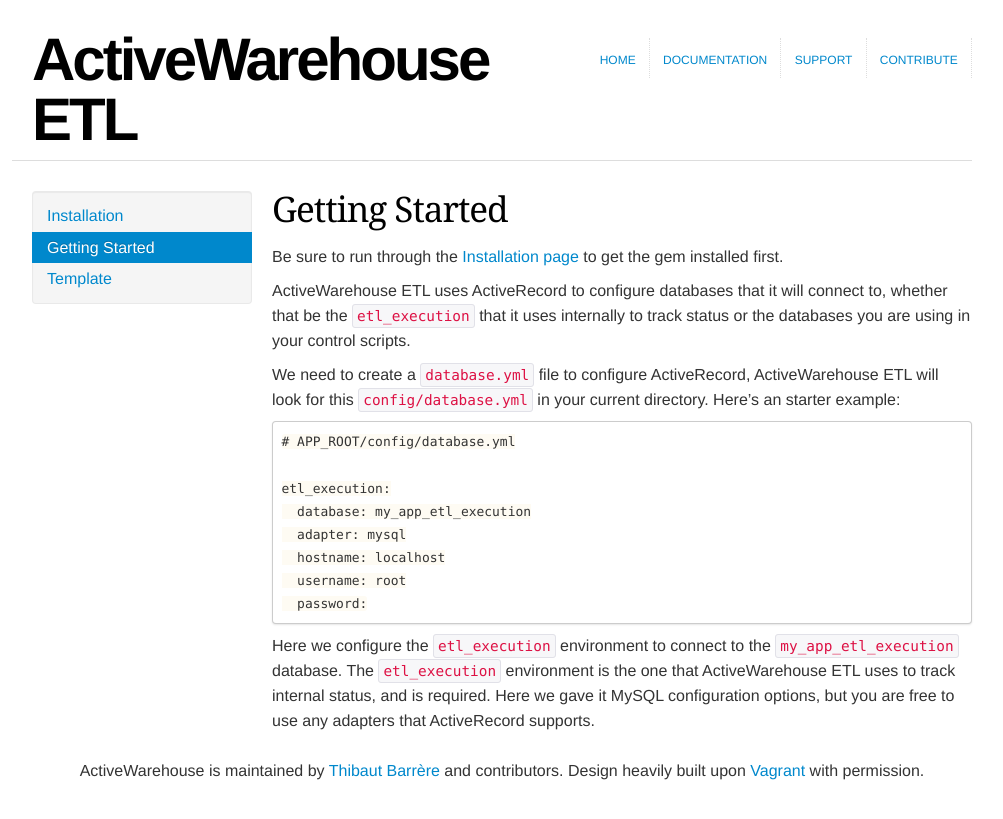
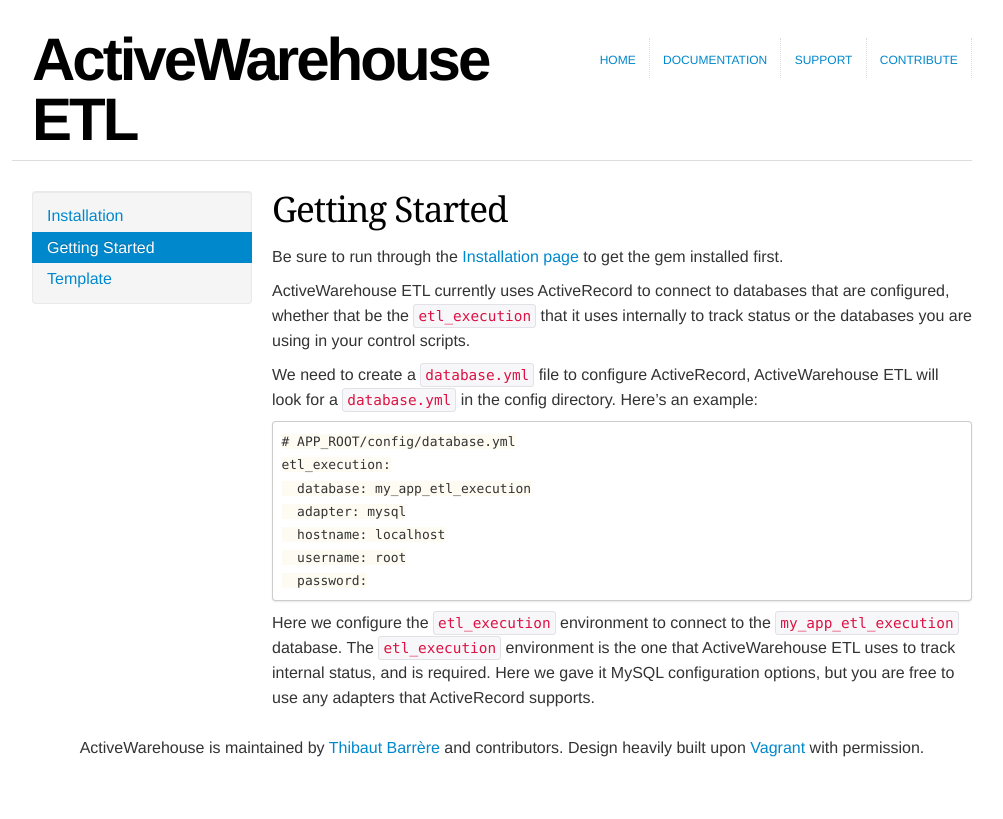
Before and after one commit to activewarehouse/activewarehouse-etl, a Jekyll site: the page built from docs/getting_started.md, in a window 1280 px wide. Shown: the top 819 px of the page, without its empty margins (138-1141 px from the left). Built offline with Jekyll 4.4.1, drawn with Linux system fonts in a browser that asks for light colours.

Commit message:
better wording for the getting started

```diff
--- a/docs/getting_started.md
+++ b/docs/getting_started.md
@@ -8,12 +8,11 @@ current: Getting Started
 
 Be sure to run through the <a href="/docs/installation.html">Installation page</a> to get the gem installed first.
 
-ActiveWarehouse ETL uses ActiveRecord to configure databases that it will connect to, whether that be the `etl_execution` that it uses internally to track status or the databases you are using in your control scripts.
+ActiveWarehouse ETL currently uses ActiveRecord to connect to databases that are configured, whether that be the `etl_execution` that it uses internally to track status or the databases you are using in your control scripts.
 
-We need to create a `database.yml` file to configure ActiveRecord, ActiveWarehouse ETL will look for this `config/database.yml` in your current directory.  Here's an starter example:
+We need to create a `database.yml` file to configure ActiveRecord, ActiveWarehouse ETL will look for a `database.yml` in the config directory.  Here's an example:
 
     # APP_ROOT/config/database.yml
-
     etl_execution:
       database: my_app_etl_execution
       adapter: mysql
```
